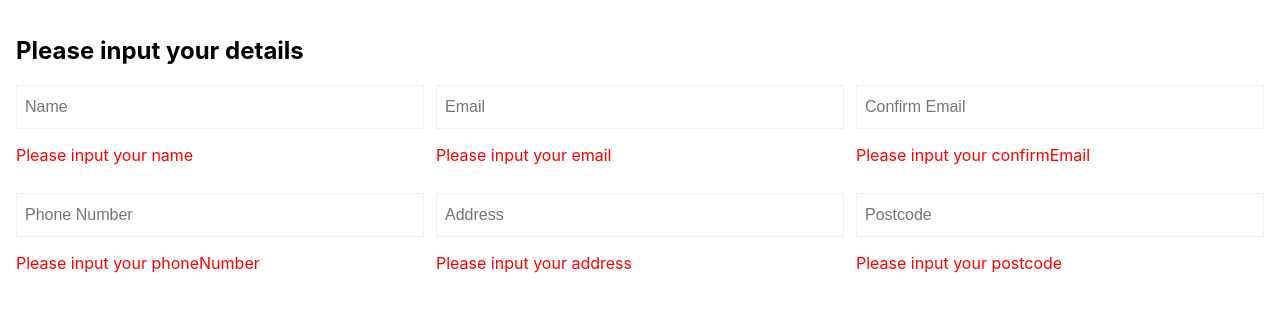
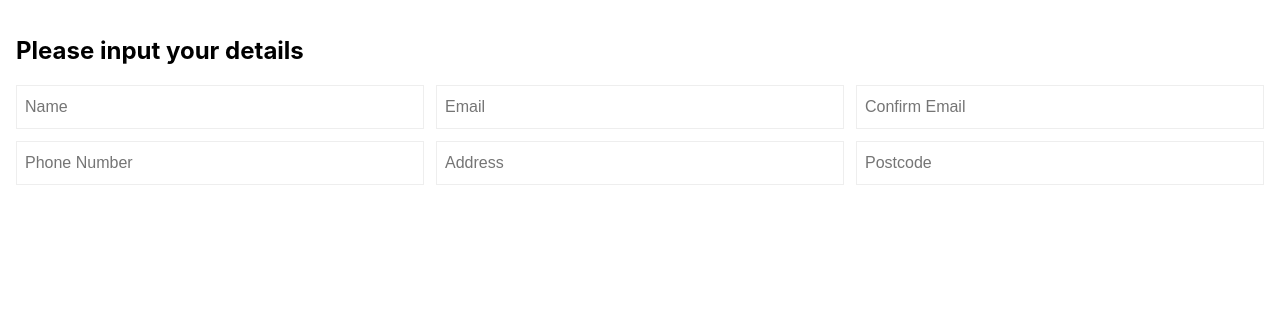
Before and after one commit to KieraDOG/Form, a React (Create React App) app: page / in a window 1280 px wide. Shown: the top 312 px of the page. Built offline with nearby package versions, Linux system fonts and the light colour scheme.

Commit message:
Introducing <Input /> dirty

```diff
--- a/src/components/Input.jsx
+++ b/src/components/Input.jsx
@@ -15,6 +15,14 @@ const Error = styled.p`
 `;
 
 export default class Input extends React.Component {
+  constructor(props) {
+    super(props);
+
+    this.state = {
+      dirty: false,
+    };
+  }
+
   getValidationMessage() {
     const { validation } = this.props;
     const { validator } = validation;
@@ -33,12 +41,23 @@ export default class Input extends React.Component {
   };
 
   render() {
+    const { dirty } = this.state;
+
     const validationMessage = this.getValidationMessage();
 
     return (
       <div>
-        <HTMLInput {...this.props} />
-        {validationMessage && (
+        <HTMLInput
+          {...this.props}
+          onChange={(event) => {
+            this.setState({
+              dirty: true,
+            });
+
+            this.props.onChange(event);
+          }}
+        />
+        {dirty && validationMessage && (
           <Error>{validationMessage}</Error>
         )}
       </div>
```
